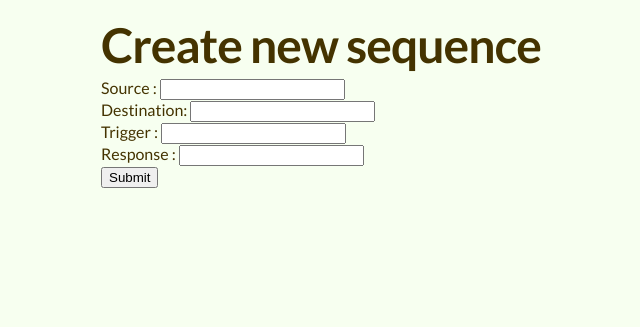
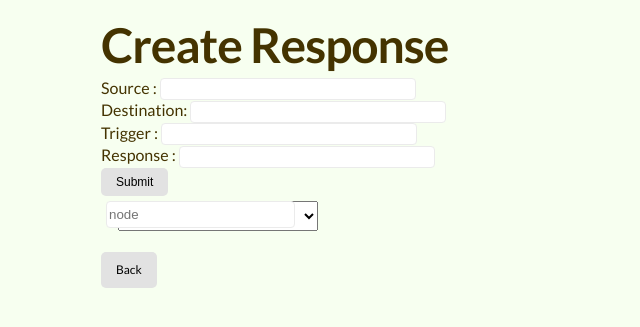
Before and after one commit to aira/aichat, a Django app: template src/aichat/chatapp/templates/chatapp/create.html in a window 1280 px wide. Shown: the top 327 px of the page, without its empty margins (64-704 px from the left). Run offline with Django 3.2, Linux system fonts and the light colour scheme; the template is opened without the code that fills it, so the values that code supplies are empty; parts of the project's set-up code (start-up, migrations or seed data) failed here and were passed over; some web fonts are replaced.

Commit message:
testing pull down, added button css

```diff
--- a/src/aichat/chatapp/static/chatapp/force.css
+++ b/src/aichat/chatapp/static/chatapp/force.css
@@ -51,3 +51,25 @@ line.link {
   stroke: #9ecae1;
   stroke-width: 1.5px;
 }
+.button{
+  background-color: #e2e2e2;
+  border: none;
+  border-radius: 5px;
+  color: black;
+  padding: 7px 15px;
+  text-align: center;
+  text-decoration: none;
+  display: inline-block;
+  font-size: 12px;
+}
+.button:hover{
+ background-color: #dbdbdb;
+}
+
+
+input[type=text] {
+    border: solid #ebebeb 1px;
+    border-radius: 4px;
+    height: 18px;
+    width: 250px;
+}
--- a/src/aichat/chatapp/templates/chatapp/create.html
+++ b/src/aichat/chatapp/templates/chatapp/create.html
@@ -4,15 +4,14 @@
     <html class="dialog">
         <head>
         <meta charset="utf-8">
-	<title>Create new sequences</title>
+        <title>Create Response</title>
         <link rel="stylesheet" type="text/css" href="//fonts.googleapis.com/css?family=Droid+Serif|Droid+Serif:b|Droid+Serif:i|Lato|Lato:b|Lato:i">
         <link rel="stylesheet" type="text/css" href="{% static 'chatapp/force.css' %}" />
+    </head>
 
-
-</head>
     <body>
 
-	<h1>Create new sequence</h1>
+        <h1>Create Response</h1>
         {% if error_message %}<p><strong>{{ error_message }}</strong></p>{% endif %}
 
         <form action="{% url 'chatapp:save' %}" method="post">
@@ -21,8 +20,27 @@
             Destination: <input type="text" name="Dest" value=""><br>
             Trigger	   : <input type="text" name="Trigger" value=""><br>
             Response   : <input type="text" name="Response" value=""><br>
-  		<input type="submit" value="Submit">
+            <input type="submit" value="Submit" class="button">
         </form>
 
+        <div style="position:relative; width: 200px; height:25px; border:0; padding:5px; margin:5px;">
+
+            <select style="position:absolute;top:-12px; left:0px; width:200px; height:30px;line-height:20px; margin:12px; padding:0;"
+            onchange="document.getElementById('displayValue').value=this.options[this.selectedIndex].text; document.getElementById('idValue').value=this.options[this.selectedIndex].value;">
+                <option></option>
+                {% for node in TriggerResponse%}
+                    <option value='1'>node.trigger</option>
+                {% endfor %}
+                <option value="one">unio</option>
+                <option value="two">two</option>
+                <option value="three">three</option>
+            </select>
+
+            <input type="text" name="displayValue" id="displayValue" placeholder="node" onfocus="this.select()"
+            style="position:absolute;top:0px;left:0px;width:183px;width:180px\9;#width:180px;height:23px; height:21px\9;#height:18px;">
+            <input name="idValue" id="idValue" type="hidden">
+        </div>
+
+        <p> <a href="{% url 'chatapp:index'%}" class = "button">Back</a></p>
     </body>
 </html>
--- a/src/aichat/chatapp/templates/chatapp/index.html
+++ b/src/aichat/chatapp/templates/chatapp/index.html
@@ -25,8 +25,8 @@
 	      stroke-width: 1.5px;
 	    }
 	</style>
-	<!-- <script type="text/javascript" src="https://d3js.org/d3.v3.min.js"></script> -->
-	<!-- <script type="text/javascript" src="//cdnjs.cloudflare.com/ajax/libs/d3/3.5.3/d3.min.js"></script> -->
+	<script type="text/javascript" src="https://d3js.org/d3.v3.min.js"></script>
+	<script type="text/javascript" src="//cdnjs.cloudflare.com/ajax/libs/d3/3.5.3/d3.min.js"></script>
 	<script type="text/javascript" src="http://cdnjs.cloudflare.com/ajax/libs/underscore.js/1.7.0/underscore-min.js"></script>
 	<script type="text/javascript" src="{% static 'chatapp/d3.v3.js' %} "></script>
 	<script type="text/javascript" src="{% static 'chatapp/graphutil.js' %}"></script>
@@ -38,7 +38,7 @@
 	<div class="d3graph"></div>
 
 	<p>This visualization uses <a href="//d3js.org/">d3.js</a> by <a href="//bost.ocks.org/">Mike Bostock</a>.
-	<p> <a href="{% url 'chatapp:create'%}">Create new Sequence</a></p>
+	<p> <a href="{% url 'chatapp:create'%}" class = "button">Create Response</a></p>
 
 	<script>
 	var graph;
```
Lines whose indentation alone changed are shown as unchanged.
